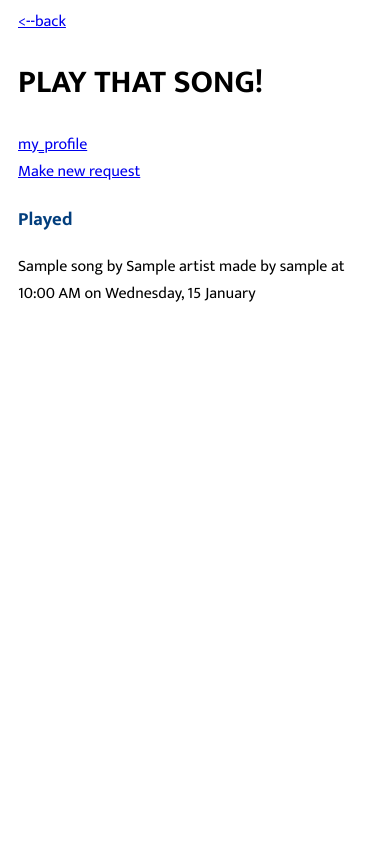
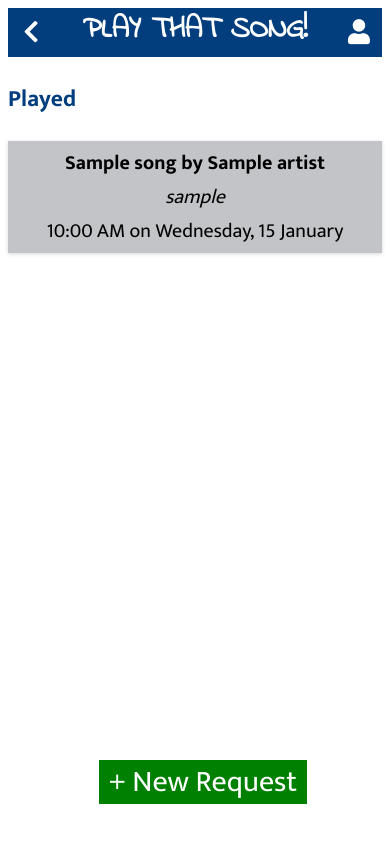
Before and after one commit to HallGM/play-that-song, a Flask app: page /user-interface/1/requests in a window 390 px wide. Run offline with Flask 2, Linux system fonts and the light colour scheme; a database or web service that is not in the repository returns one stand-in record (values such as "Sample title"); some libraries are stand-ins or nearby versions.

Commit message:
styling for user interface

```diff
--- a/static/build/index.css
+++ b/static/build/index.css
@@ -170,5 +211,116 @@ form.search {
   justify-content: space-between;
   align-items: center;
 }
+@media only screen and (max-width: 600px) {
+  body {
+    font-size: 20px;
+  }
+  body .container {
+    padding: 0;
+    margin: 0;
+  }
+}
+a {
+  text-decoration: inherit;
+  -webkit-appearance: button;
+}
+
+.ui-header {
+  display: flex;
+  justify-content: space-between;
+  background-color: #023e7d;
+  height: fit-content;
+  color: white;
+  align-items: stretch;
+  margin-bottom: 10px;
+}
+.ui-header #back-button-box,
+.ui-header #profile-button-box {
+  width: 40px;
+  color: white;
+  vertical-align: middle;
+  padding: 3px;
+  font-size: 25px;
+  text-align: center;
+}
+.ui-header #back-button-box a,
+.ui-header #profile-button-box a {
+  color: white;
+  display: inline-block;
+  vertical-align: middle;
+}
+.ui-header #back-button-box i,
+.ui-header #profile-button-box i {
+  color: white;
+}
+.ui-header h1 {
+  color: white;
+  font-family: "Indie Flower", cursive;
+  font-size: 30px;
+  display: block;
+  padding: 0;
+  margin: 0;
+  text-align: center;
+}
+
+nav#ui-main-nav ul {
+  display: flex;
+  flex-direction: column;
+  align-items: center;
+  justify-content: space-evenly;
+  font-size: 30px;
+  height: 80vh;
+}
+
+#ui-search {
+  display: flex;
+  justify-content: center;
+  align-items: center;
+  flex-wrap: wrap;
+  margin-bottom: 10px;
+}
+#ui-search label, #ui-search input, #ui-search button, #ui-search .a-btn, #ui-search a {
+  margin-right: 5px;
+}
+
+#ui-song-list li {
+  display: block;
+  background-color: #bcddff;
+  padding: 5px 10px 5px 10px;
+  margin-bottom: 10px;
+  box-shadow: rgba(0, 0, 0, 0.16) 0px 1px 4px;
+  text-align: center;
+}
+
+.ui-request-list li {
+  display: block;
+  background-color: #bcddff;
+  padding: 5px 10px 5px 10px;
+  margin-bottom: 10px;
+  box-shadow: rgba(0, 0, 0, 0.16) 0px 1px 4px;
+  text-align: center;
+}
+
+.ui-request-list#ui-played li {
+  display: block;
+  background-color: #c2c4c7;
+  padding: 5px 10px 5px 10px;
+  margin-bottom: 10px;
+  box-shadow: rgba(0, 0, 0, 0.16) 0px 1px 4px;
+}
+
+#ui-make-new-request {
+  position: fixed;
+  top: 90vh;
+  width: 100vw;
+  height: 50px;
+}
+#ui-make-new-request a {
+  display: block;
+  margin: auto;
+  text-align: center;
+  width: fit-content;
+  font-size: 30px;
+}
 
 /*# sourceMappingURL=index.css.map */
--- /dev/null
+++ b/static/src/_ui.scss
@@ -0,0 +1,57 @@
+$width: 50px;
+@media only screen and (max-width: 600px) {
+  body {
+      font-size: 20px;
+    .container {
+      padding: 0;
+      margin: 0;
+
+    }
+  }
+}
+
+a {
+  text-decoration: inherit;
+  -webkit-appearance: button;
+}
+
+.ui-header {
+  display: flex;
+  justify-content: space-between;
+  background-color: $main-color;
+  height: fit-content;
+  color: white;
+  align-items: stretch;
+  margin-bottom: 10px;
+
+  #back-button-box,
+  #profile-button-box {
+    width: 40px;
+    color: white;
+    vertical-align: middle;
+    padding: 3px;
+    font-size: 25px;
+    text-align: center;
+    a {
+      color: white;
+      display: inline-block;
+      vertical-align: middle;
+    }
+    i {
+      color: white;
+    }
+  }
+  h1 {
+    color: white;
+    font-family: $font-family-title;
+    font-size: 30px;
+    display: block;
+    padding: 0;
+    margin: 0;
+    text-align: center;
+  }
+}
+
+@import "ui_navbar";
+@import "ui_songs";
+@import "ui_requests";
--- /dev/null
+++ b/static/src/_ui_navbar.scss
@@ -0,0 +1,10 @@
+nav#ui-main-nav {
+    ul {
+        display: flex;
+        flex-direction: column;
+        align-items: center;
+        justify-content: space-evenly;
+        font-size: 30px;
+        height: 80vh;
+    }
+}
--- /dev/null
+++ b/static/src/_ui_songs.scss
@@ -0,0 +1,17 @@
+#ui-search {
+    display: flex;
+    justify-content: center;
+    align-items: center;
+    flex-wrap: wrap;
+    margin-bottom: 10px;;
+    label, input, button, a {
+        margin-right: 5px;
+    }
+}
+
+#ui-song-list {
+    li{
+    @include boxify($main-color-light);
+    text-align: center;
+    }
+}
--- a/static/src/index.scss
+++ b/static/src/index.scss
@@ -98,8 +98,19 @@ h3 {
   }
 }
 
+.left-align {
+  text-align: left;
+}
+
+.side-by-side {
+  display:flex;
+  flex-direction: row;
+}
+
+
 @import "requests";
 @import "buttons";
 @import "users";
 @import "forms";
 @import "songs";
+@import "ui";
--- a/templates/songs/index.html
+++ b/templates/songs/index.html
@@ -41,9 +41,9 @@
         <form action="/songs" method="post">
           <div>{{song.display_info()}}</div>
           <div>last played {{song.display_last_played()}}</div>
-          <a href="/songs/{{song.id}}/edit" class="a-btn btn-edit">Edit</a>
+          <a href="/songs/{{song.id}}/edit" class="a-btn btn-edit"><i class="fas fa-edit"></i> Edit</a>
           <button type="submit" formaction="/songs/{{song.id}}/delete" class="btn-danger">
-            Delete
+            <i class="fas fa-trash"></i> Delete
           </button>
         </form>
 
--- a/templates/user_interface/base_ui.html
+++ b/templates/user_interface/base_ui.html
@@ -1,14 +1,16 @@
-{% extends 'skeleton.html' %}
-{% block base %}
-  {% if back_button is not none %}
-    <a href="{{back_button}}"><--back</a>
+{% extends 'skeleton.html' %} {% block base %}
+<header class="ui-header">
+  <div id='back-button-box'>
+    {% if back_button is not none %}
+    <a href="{{back_button}}"><i class="fas fa-chevron-left"></i></a>
+    {% endif %}
+  </div>
+  <h1>PLAY THAT SONG!</h1>
+  <div id='profile-button-box'>
+
+  {% if not hide_profile %}
+  <a href="/user-interface/{{id}}/profile"><i class="fas fa-user"></i></a>
   {% endif %}
-  <h1>PLAY THAT SONG!</h1>
-  {% if not hide_profile  %}
-  <a href="/user-interface/{{id}}/profile">my_profile</a>
-  {% endif %}
+</header>
 
-
-  {% block content %}{% endblock content %}
-
-{% endblock base %}
+{% block content %}{% endblock content %} {% endblock base %}
--- a/templates/user_interface/requests.html
+++ b/templates/user_interface/requests.html
@@ -1,26 +1,22 @@
-{% extends 'user_interface/base_ui.html' %}
-{% block content %}
-<ul>
-{% for song_request in requests %}
-  {% if not song_request.played %}
-    <li>
-      {{song_request.song.display_info()}} made by
-      {{song_request.user.username}} at {{song_request.display_time()}}
-    </li>
-  {% endif %}
-{% endfor %}
+{% extends 'user_interface/base_ui.html' %} {% block content %}
+<ul class="ui-request-list" id="ui-unplayed">
+  {% for song_request in requests %} {% if not song_request.played %}
+  <li>
+    <div><strong>{{song_request.song.display_info()}}</strong></div>
+    <div><em>{{song_request.user.username}}</em></div>
+    <div>{{song_request.display_time()}}</div>
+  </li>
+  {% endif %} {% endfor %}
 </ul>
-<a href="/user-interface/{{id}}/songs">Make new request</a>
+<div id="ui-make-new-request"><a href="/user-interface/{{id}}/songs" class="a-btn btn-green" >+ New Request</a></div>
 <h3>Played</h3>
-<ul>
-{% for song_request in requests %}
-  {% if song_request.played %}
+<ul class="ui-request-list" id="ui-played">
+  {% for song_request in requests %} {% if song_request.played %}
   <li>
-      {{song_request.song.display_info()}} made by {{song_request.user.username}}
-      at {{song_request.display_time()}}
+    <div><strong>{{song_request.song.display_info()}}</strong></div>
+    <div><em>{{song_request.user.username}}</em></div>
+    <div>{{song_request.display_time()}}</div>
   </li>
-  </ul>
-  {% endif %}
-{% endfor %}
-
+  {% endif %} {% endfor %}
+</ul>
 {% endblock content %}
--- a/templates/users/index.html
+++ b/templates/users/index.html
@@ -7,7 +7,7 @@
       <li>
         <a href="/users/{{user.id}}">{{user.username}}</a>
         <form method="post">
-          <a href="/users/{{user.id}}/edit" class="a-btn btn-edit">edit</a>
+          <a href="/users/{{user.id}}/edit" class="a-btn btn-edit"><i class="fas fa-edit"></i> Edit</a>
           <button
             type="submit"
             formaction="/users/{{user.id}}/delete"
```
Also changed, not shown: other parts of static/build/index.css (+41 -0 lines), static/src/_requests.scss (+32 -0 lines), static/src/ui_requests.scss (added, +42 -0 lines), templates/requests/index.html (+14 -6 lines), templates/user_interface/index.html (+4 -4 lines), templates/user_interface/songs.html (+3 -4 lines), templates/user_interface/user/profile.html (+9 -7 lines), templates/users/show.html (+18 -12 lines), 1 other file.
